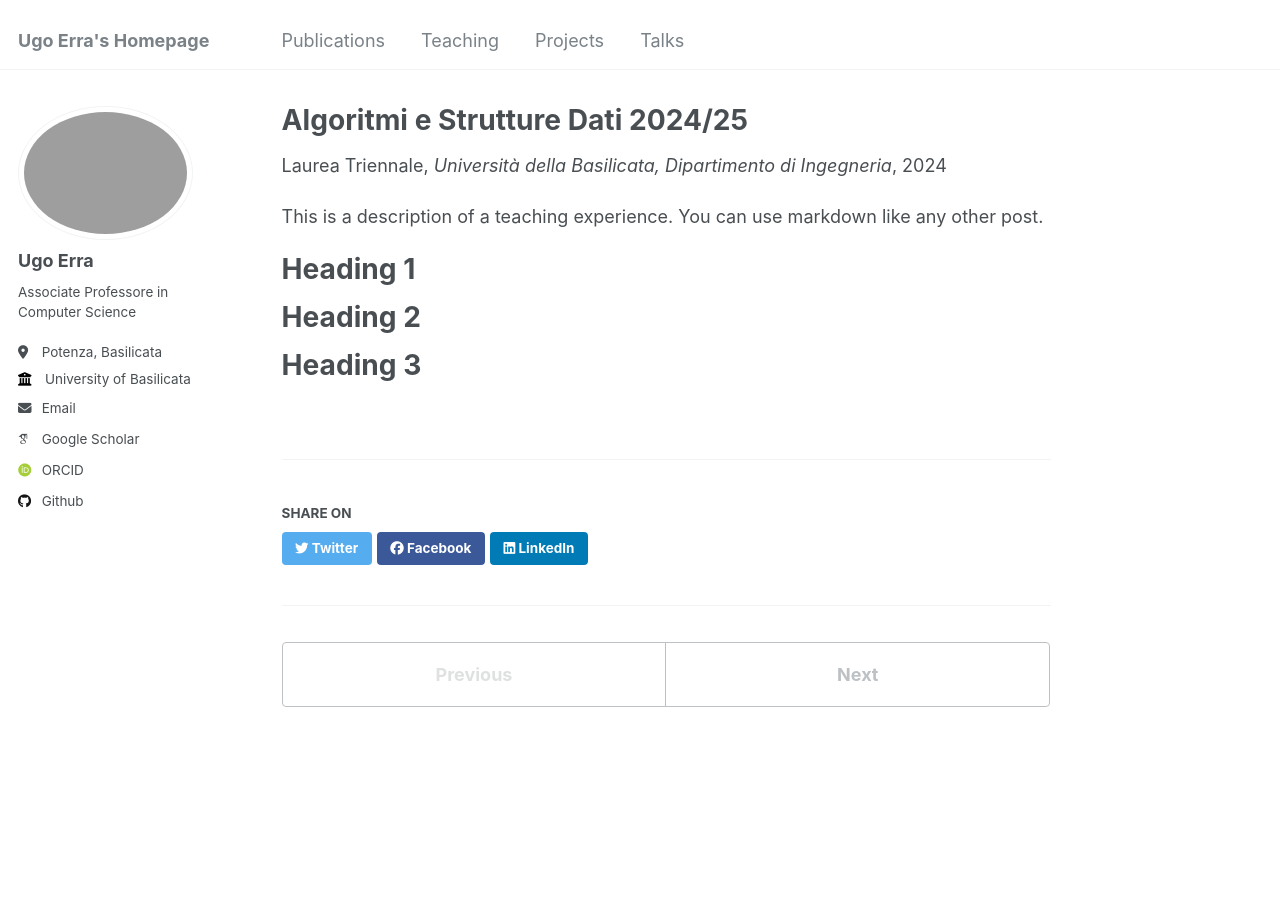
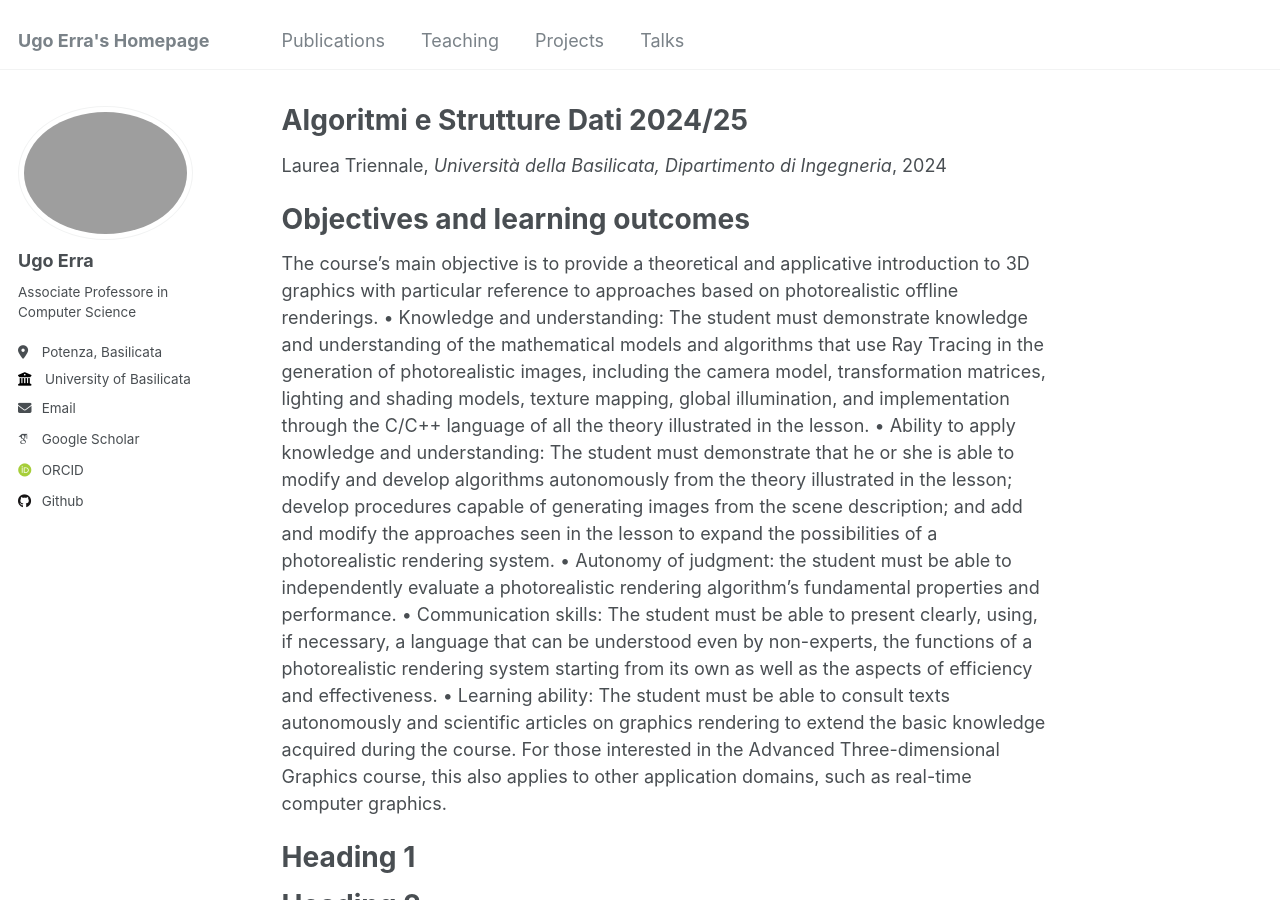
Before and after one commit to ugoerra/ugoerra.github.io, a Jekyll site: the page built from _teaching/2024-I-semester-teaching-ASD.md, in a window 1280 px wide and 900 px high. Built offline with Jekyll 4.4.1, drawn with Linux system fonts in a browser that asks for light colours; some web fonts are replaced.

Commit message:
Update 2024-I-semester-teaching-ASD.md

```diff
--- a/_teaching/2024-I-semester-teaching-ASD.md
+++ b/_teaching/2024-I-semester-teaching-ASD.md
@@ -8,7 +8,14 @@ date: 2024-10-01
 location: "Potenza, Italia"
 ---
 
-This is a description of a teaching experience. You can use markdown like any other post.
+Objectives and learning outcomes
+======
+The course's main objective is to provide a theoretical and applicative introduction to 3D graphics with particular reference to approaches based on photorealistic offline renderings.
+• Knowledge and understanding: The student must demonstrate knowledge and understanding of the mathematical models and algorithms that use Ray Tracing in the generation of photorealistic images, including the camera model, transformation matrices, lighting and shading models, texture mapping, global illumination, and implementation through the C/C++ language of all the theory illustrated in the lesson.
+• Ability to apply knowledge and understanding: The student must demonstrate that he or she is able to modify and develop algorithms autonomously from the theory illustrated in the lesson; develop procedures capable of generating images from the scene description; and add and modify the approaches seen in the lesson to expand the possibilities of a photorealistic rendering system.
+• Autonomy of judgment: the student must be able to independently evaluate a photorealistic rendering algorithm's fundamental properties and performance.
+• Communication skills: The student must be able to present clearly, using, if necessary, a language that can be understood even by non-experts, the functions of a photorealistic rendering system starting from its own as well as the aspects of efficiency and effectiveness.
+• Learning ability: The student must be able to consult texts autonomously and scientific articles on graphics rendering to extend the basic knowledge acquired during the course. For those interested in the Advanced Three-dimensional Graphics course, this also applies to other application domains, such as real-time computer graphics.
 
 Heading 1
 ======
```
